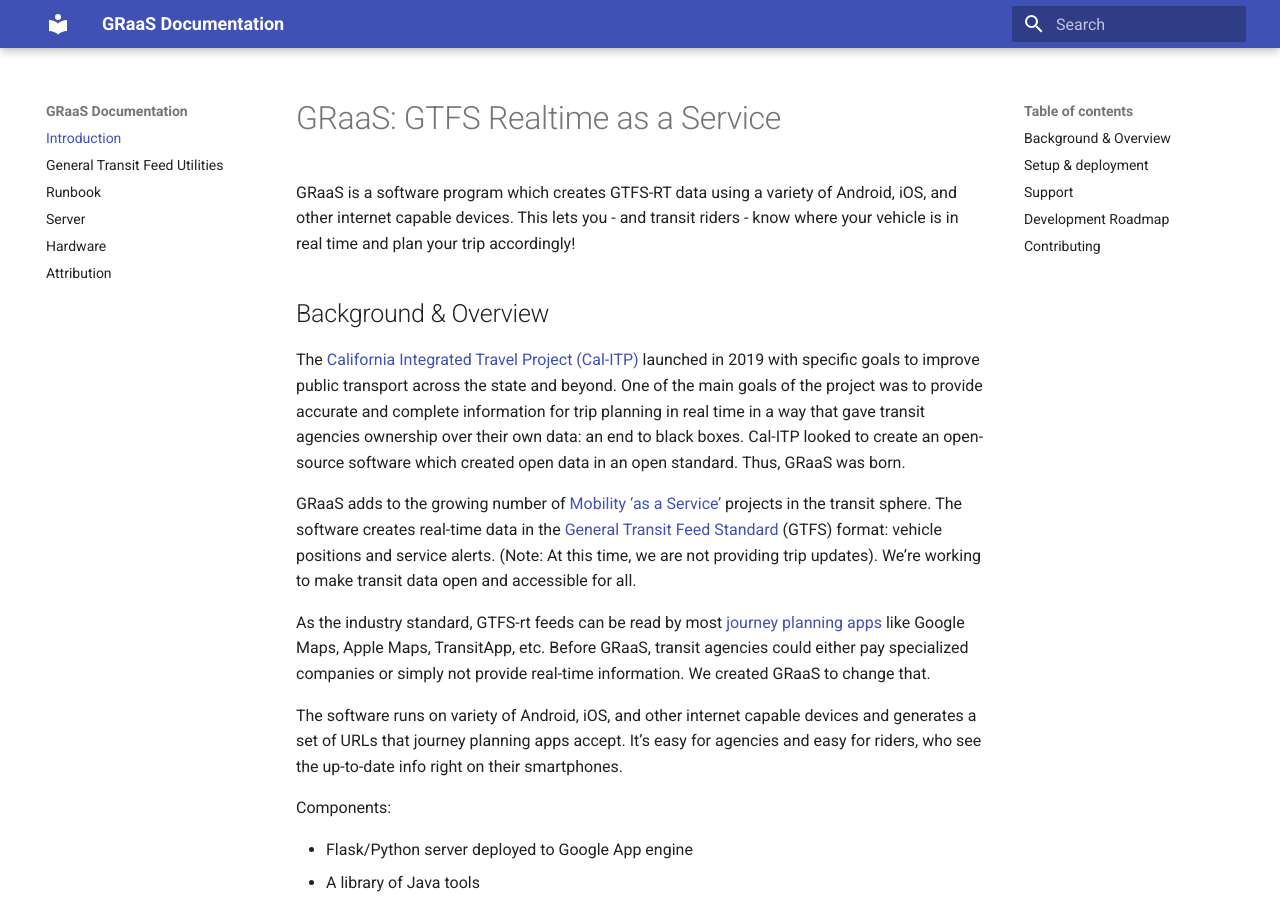
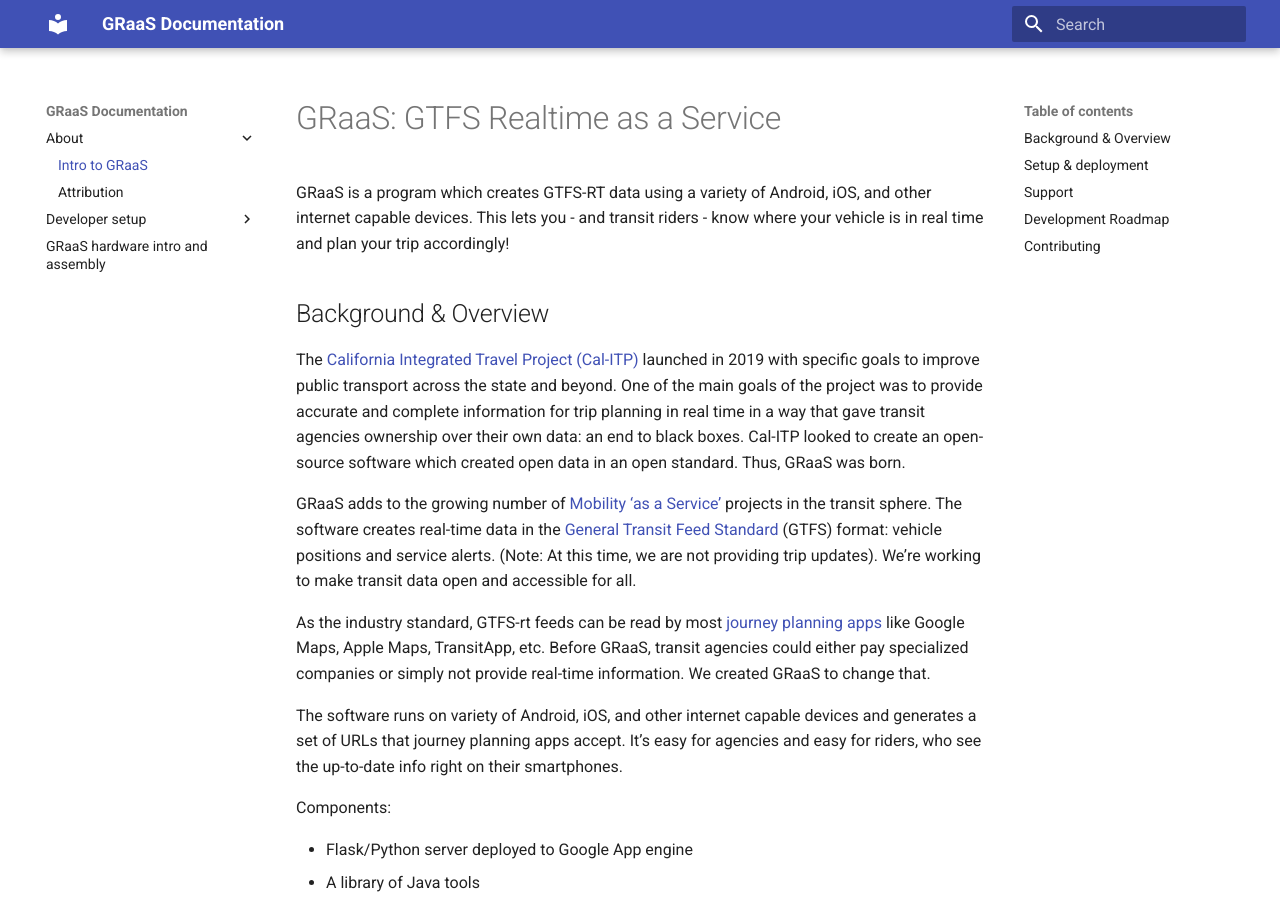
Before and after one commit to cal-itp/graas, an MkDocs documentation site: the page built from docs/README.md, in a window 1280 px wide and 900 px high. Built offline with MkDocs 1.6.1 and Material for MkDocs 9.7.7, drawn with Linux system fonts in a browser that asks for light colours.

Commit message:
update mkdocs structure, very minor edits

```diff
--- a/docs/README.md
+++ b/docs/README.md
@@ -1,7 +1,7 @@
 
 GRaaS: GTFS Realtime as a Service
 ==================================
-GRaaS is a software program which creates GTFS-RT data using a variety of Android, iOS, and other internet capable devices. This lets you - and transit riders - know where your vehicle is in real time and plan your trip accordingly!
+GRaaS is a program which creates GTFS-RT data using a variety of Android, iOS, and other internet capable devices. This lets you - and transit riders - know where your vehicle is in real time and plan your trip accordingly!
 
 Background & Overview
 ---------------------
--- a/mkdocs.yml
+++ b/mkdocs.yml
@@ -2,9 +2,10 @@
 theme:
   name: material
 nav:
-  - Introduction: "README.md"
-  - General Transit Feed Utilities: "gtfu/README.md"
-  - Runbook: "server/onboarding-runbook.md"
-  - Server: "server/README.md"
-  - Hardware: "hardware/README.md"
-  - Attribution: "attribution.md"
+  - About:
+    - Intro to GRaaS: "README.md"
+    - Attribution: "attribution.md"
+  - Developer setup:
+    - Setting up a new instance of GRaaS: "new-instance-setup.md"
+    - Agency Onboarding Runbook: "server/onboarding-runbook.md"
+  - GRaaS hardware intro and assembly: "hardware/README.md"
```
